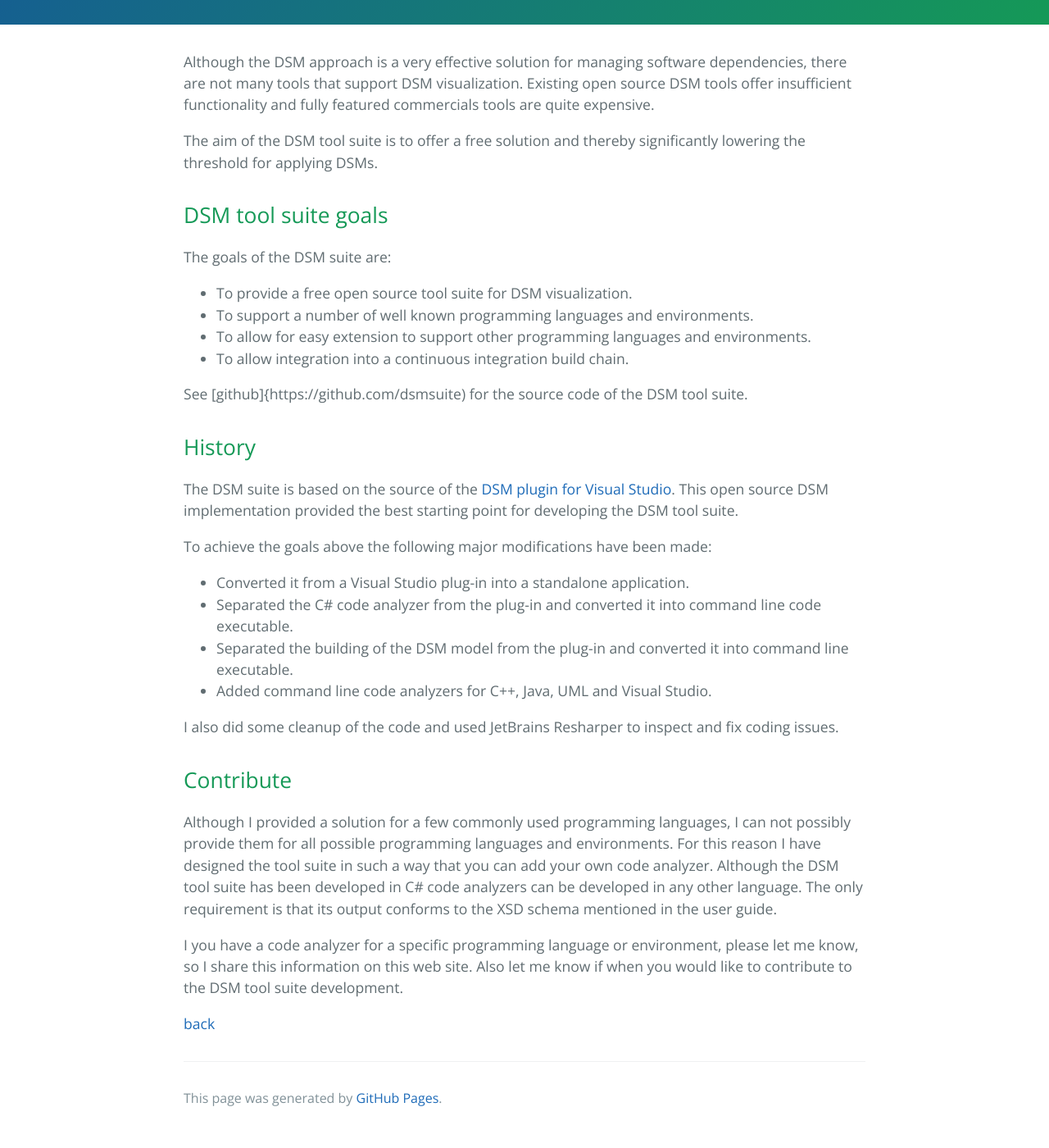
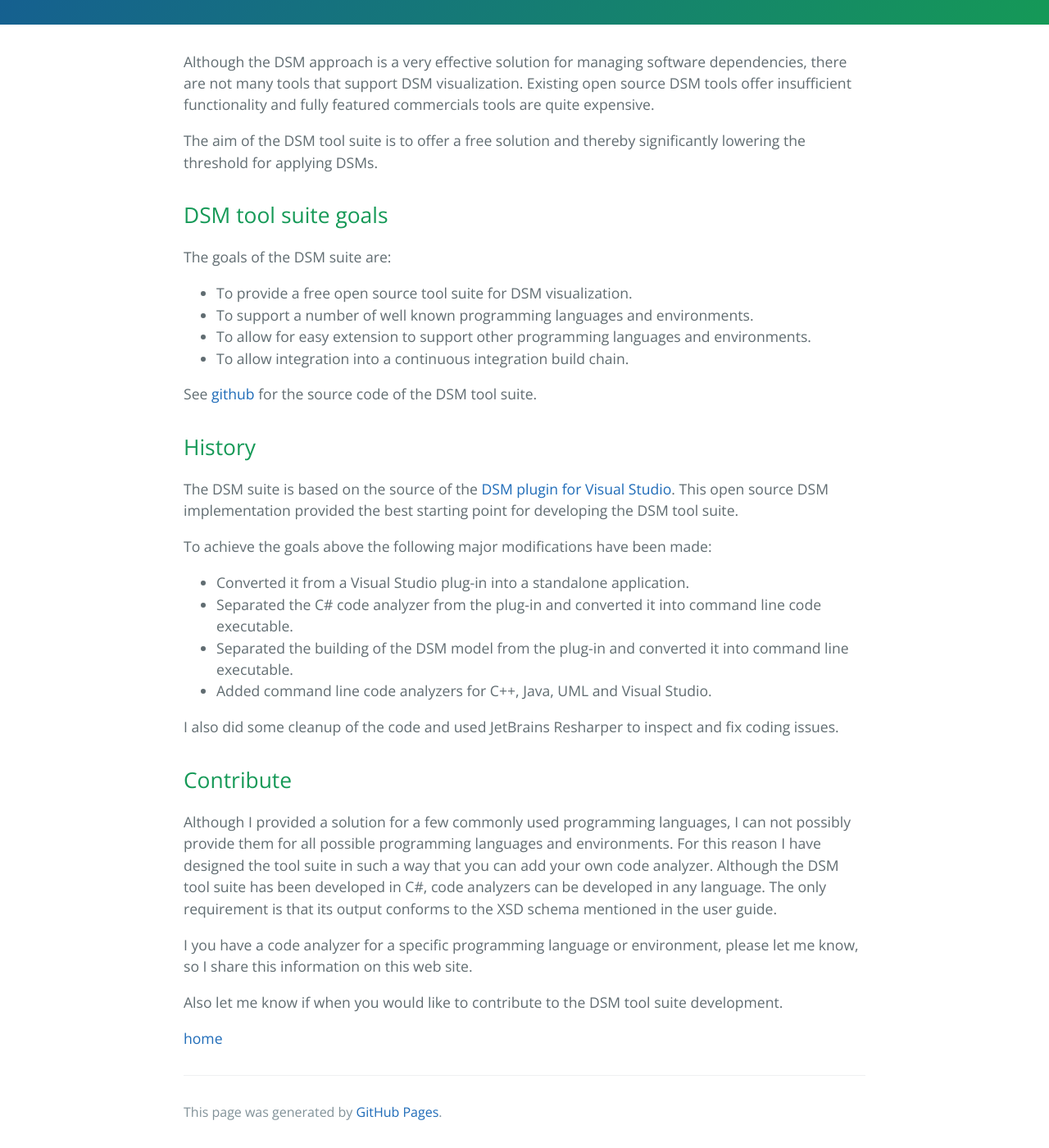
Before and after one commit to dsmsuite/dsmsuite.github.io, a Jekyll site: the page built from about.md, in a window 1280 px wide and 1400 px high, scrolled down 353 px. Shown: the whole window at 82% size. Built offline with Jekyll 4.4.1, drawn with Linux system fonts in a browser that asks for light colours.

Commit message:
fix about

```diff
--- a/about.md
+++ b/about.md
@@ -15,7 +15,7 @@ The goals of the DSM suite are:
 * To allow for easy extension to support other programming languages and environments.
 * To allow integration into a continuous integration build chain.
 
-See [github]{https://github.com/dsmsuite) for the source code of the DSM tool suite.
+See [github](https://github.com/dsmsuite) for the source code of the DSM tool suite.
 
 ## History
 
@@ -34,9 +34,10 @@ I also did some cleanup of the code and used JetBrains Resharper to inspect and
 
 Although I provided a solution for a few commonly used programming languages, I can not possibly provide them for all possible programming languages and environments.
 For this reason I have designed the tool suite in such a way that you can add your own code analyzer.
-Although the DSM tool suite has been developed in C# code analyzers can be developed in any other language. The only requirement is that its output conforms to the XSD schema mentioned in the user guide.
+Although the DSM tool suite has been developed in C#, code analyzers can be developed in any language. The only requirement is that its output conforms to the XSD schema mentioned in the user guide.
 
 I you have a code analyzer for a specific programming language or environment, please let me know, so I share this information on this web site.
+
 Also let me know if when you would like to contribute to the DSM tool suite development.
 
-[back](./)
+[home](./)
```
